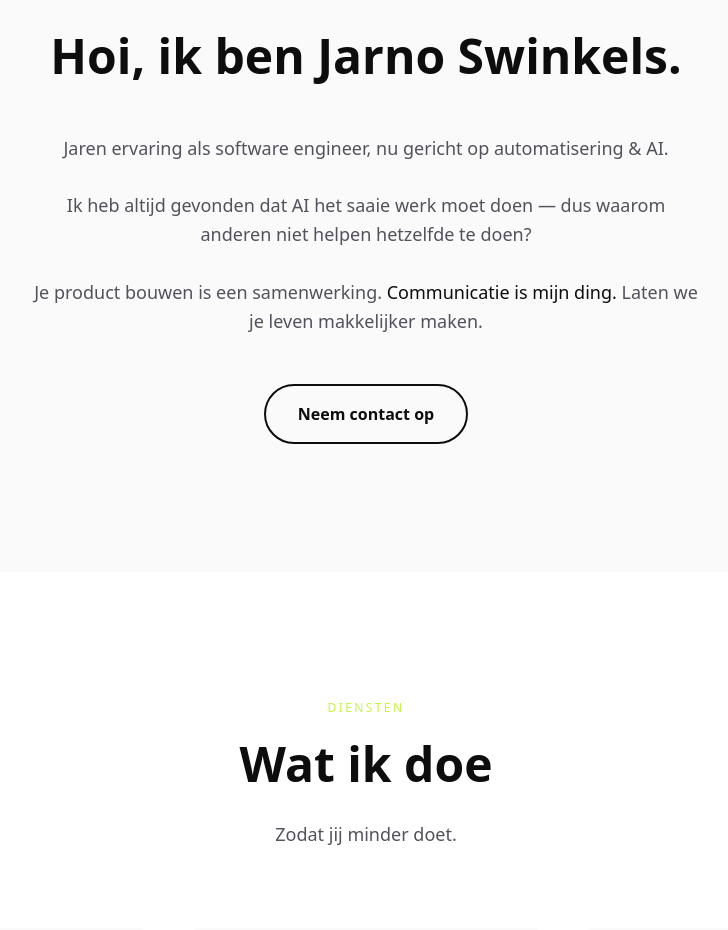
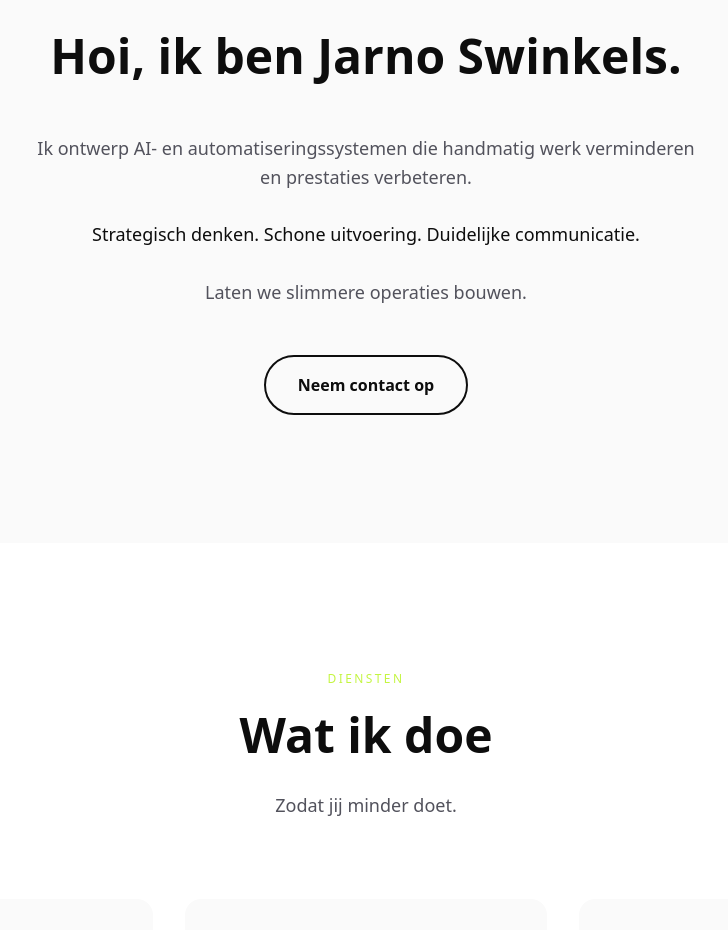
Before and after one commit to Jarno97/jsolutions, a Next.js app: page / in a window 1280 px wide. Shown: the part 1044-1974 px from the top of the page, without its empty margins (274-1002 px from the left). Built offline with nearby package versions, Linux system fonts and the light colour scheme.

Commit message:
Update About section with new copy

```diff
--- a/src/app/page.tsx
+++ b/src/app/page.tsx
@@ -157,13 +157,13 @@ export default function Home() {
             </h2>
             <div className="space-y-5 md:space-y-7 text-base md:text-lg text-zinc-600 dark:text-zinc-400 leading-relaxed max-w-2xl mx-auto">
               <p>
-                {t("Years of experience as a software engineer, now focused on automation & AI.", "Jaren ervaring als software engineer, nu gericht op automatisering & AI.")}
+                {t("I design AI and automation systems that reduce manual work and improve performance.", "Ik ontwerp AI- en automatiseringssystemen die handmatig werk verminderen en prestaties verbeteren.")}
+              </p>
+              <p className="font-mono text-charcoal dark:text-white">
+                {t("Strategic thinking. Clean execution. Clear communication.", "Strategisch denken. Schone uitvoering. Duidelijke communicatie.")}
               </p>
               <p>
-                {t("I've always believed AI should handle the boring stuff — so why not help others do the same?", "Ik heb altijd gevonden dat AI het saaie werk moet doen — dus waarom anderen niet helpen hetzelfde te doen?")}
-              </p>
-              <p>
-                {t("Building your product is a collaboration.", "Je product bouwen is een samenwerking.")} <span className="text-charcoal dark:text-white font-medium">{t("Communication is my thing.", "Communicatie is mijn ding.")}</span> {t("Let's make your life easier.", "Laten we je leven makkelijker maken.")}
+                {t("Let's build smarter operations.", "Laten we slimmere operaties bouwen.")}
               </p>
             </div>
             <a
```
